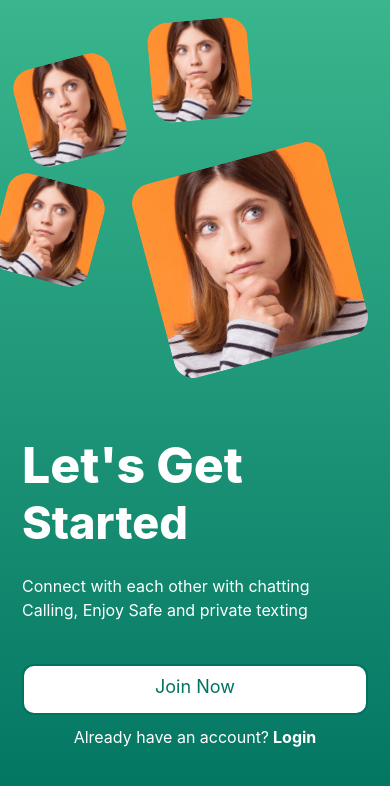
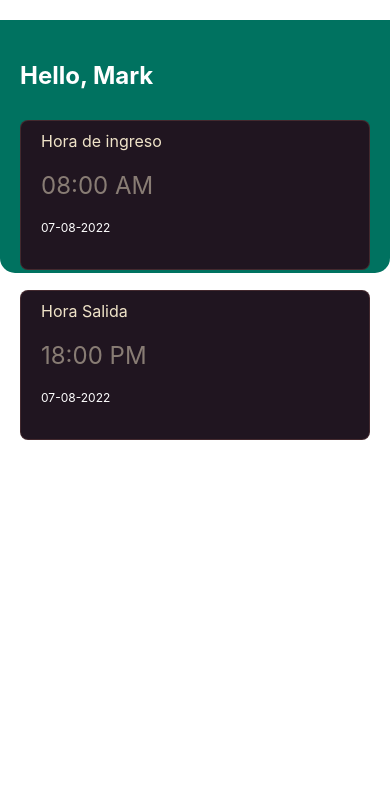
Before and after one commit to luismiguelro/gestion-horas-minas, a React Native app: screen /Dashboard in a window 390 px wide. Shown: the top 786 px of the page. Built offline with nearby package versions, Linux system fonts and the light colour scheme.

Commit message:
[add] Seccion dashboard: screen y hora ingreso/salida

```diff
--- a/App.tsx
+++ b/App.tsx
@@ -1,3 +1,4 @@
+/* eslint-disable react/react-in-jsx-scope */
 /* eslint-disable prettier/prettier */
 /**
  * Sample React Native App
@@ -5,13 +6,10 @@
  *
  * @format
  */
-
-import React from 'react';
-import {  } from 'react-native';
 import {NavigationContainer} from '@react-navigation/native';
 import { Login,Signup, Welcome } from './login';
 import { createNativeStackNavigator } from '@react-navigation/native-stack';
-
+import { Dashboard } from './dashboard';
 const Stack = createNativeStackNavigator();
 export default function App(){
     return (
@@ -39,6 +37,13 @@ export default function App(){
                         headerShown:false,
                     }}
                 />
+                <Stack.Screen
+                    name="Dashboard"
+                    component={Dashboard}
+                    options={{
+                        headerShown:false,
+                    }}
+                />
             </Stack.Navigator>
       </NavigationContainer>
     );
--- /dev/null
+++ b/dashboard/components/DashboardCard.js
@@ -0,0 +1,61 @@
+/* eslint-disable prettier/prettier */
+import { View, Text, StyleSheet } from 'react-native';
+import React from 'react';
+const DashboardCard = ({ cardTitle, totalAmount, dateText, icon }) => {
+  return (
+    <View style={styles.card}>
+      <Text style={styles.cardTitle}>{cardTitle}</Text>
+      <View style={styles.cardContent}>
+        <View style={styles.cardText}>
+          <Text style={styles.totalAmount}>{totalAmount}</Text>
+          <Text style={styles.dateText}>{dateText}</Text>
+        </View>
+        <View style={styles.iconContainer}>{icon}</View>
+      </View>
+    </View>
+  );
+};
+
+const styles = StyleSheet.create({
+  card: {
+    backgroundColor: '#201520',
+    borderColor: '#70434170',
+    borderWidth: 1.5,
+    borderRadius: 8,
+    minHeight: 150,
+    marginHorizontal: 20,
+    marginVertical: 10,
+    paddingVertical: 10,
+    paddingHorizontal: 20,
+  },
+  cardTitle: {
+    color: '#EFE3C8',
+    fontSize: 16,
+  },
+  cardContent: {
+    flexDirection: 'row',
+    justifyContent: 'space-between',
+  },
+  cardText: {
+    justifyContent: 'center',
+    alignItems: 'flex-start',
+    flex: 1,
+    paddingTop: 20,
+  },
+  totalAmount: {
+    color: '#EFE3C880',
+    fontSize: 24,
+    marginBottom: 20,
+  },
+  dateText: {
+    color: 'white',
+    fontSize: 12,
+  },
+  iconContainer: {
+    justifyContent: 'center',
+    alignItems: 'center',
+    flex: 1,
+  },
+});
+
+export default DashboardCard;
--- /dev/null
+++ b/dashboard/index.js
@@ -0,0 +1,4 @@
+/* eslint-disable prettier/prettier */
+/* eslint-disable no-unused-vars */
+import Dashboard from './screens/Dashboard';
+export {Dashboard};
--- /dev/null
+++ b/dashboard/screens/Dashboard.js
@@ -0,0 +1,88 @@
+/* eslint-disable prettier/prettier */
+/* eslint-disable react-native/no-inline-styles */
+
+import { View, Text, SafeAreaView } from 'react-native';
+import React, {useState} from 'react';
+import DashboardCard from '../components/DashboardCard';
+import COLORS from '../../assets/constants/colors';
+
+const Dashboard = () => {
+  const [user, setUser] = useState('Mark');
+  return (
+    <SafeAreaView style={styles.container  }>
+      <View style={styles.dashboardHeader}>
+        <View style={styles.headerIcons}>
+          <Text style={{ color: 'white', fontSize: 18 }}>Dashboard</Text>
+        </View>
+        <View style={styles.userIcon}/>
+      </View>
+      <View style={styles.background} />
+      <Text style={styles.greeting}>Hello, {user}</Text>
+      <DashboardCard
+        cardTitle="Hora de ingreso"
+        totalAmount={'08:00 AM'}
+        dateText="07-08-2022"
+      />
+
+      <DashboardCard
+        cardTitle="Hora Salida"
+        totalAmount={'18:00 PM'}
+        dateText="07-08-2022"
+      />
+    </SafeAreaView>
+  );
+};
+
+const styles = {
+  container: {
+    flex: 1,
+    paddingTop: 20,
+    backgroundColor: COLORS.white,
+  },
+  header: {
+    height: 55,
+    zIndex: 20,
+    marginTop: 8,
+    flexDirection: 'row',
+    justifyContent: 'space-between',
+    alignItems: 'center',
+    paddingHorizontal: 12,
+  },
+  headerContent: {
+    flexDirection: 'row',
+    gap: 4,
+    justifyContent: 'center',
+    alignItems: 'center',
+  },
+  headerText: {
+    color: 'white',
+    fontSize: 20,
+  },
+  userIconContainer: {
+    width: 40,
+    height: 40,
+    backgroundColor: '#704341',
+    justifyContent: 'center',
+    alignItems: 'center',
+    borderRadius: 20,
+  },
+  background: {
+    width: '100%',
+    height: '30%',
+    backgroundColor: COLORS.primary,
+    borderBottomLeftRadius:15,
+    borderBottomRightRadius:15,
+    position: 'absolute',
+  },
+  greeting: {
+    color: 'white',
+    marginTop: 20,
+    marginBottom: 20,
+    fontSize: 24,
+    fontWeight: 'bold',
+    marginLeft: 20,
+  },
+};
+
+
+export default Dashboard;
--- a/login/components/Button.js
+++ b/login/components/Button.js
@@ -2,7 +2,7 @@
 /* eslint-disable react-native/no-inline-styles */
 import {Text, TouchableOpacity, StyleSheet } from 'react-native';
 import React from 'react';
-import COLORS from '../constants/colors';
+import COLORS from '../../assets/constants/colors';
 
 const Button = (props) => {
     const filledBgColor = props.color || COLORS.primary,
--- a/login/components/InputPassword.js
+++ b/login/components/InputPassword.js
@@ -2,12 +2,12 @@
 /* eslint-disable react-native/no-inline-styles */
 import { View, Text, TextInput, TouchableOpacity } from 'react-native';
 import React, { useState } from 'react';
-import COLORS from '../constants/colors';
+import COLORS from '../../assets/constants/colors';
 import Ionicons from 'react-native-vector-icons/Ionicons';
 
 const InputPassword = ({headerText,placeholderText}) => {
   // password status
-  const [isPasswordShown, setPasswordShown] = useState(false);
+  const [isPasswordShown, setIsPasswordShown] = useState(false);
   return (
     <View style={{marginBottom:12}}>
     <Text style={{
@@ -30,20 +30,20 @@ const InputPassword = ({headerText,placeholderText}) => {
       <TextInput
       placeholder={placeholderText}
       placeholderTextColor={COLORS.grey}
-      secureTextEntry ={isPasswordShown}
+      secureTextEntry ={!isPasswordShown}
       style={{
         width:'100%',
         color: COLORS.black,
       }}
       />
       <TouchableOpacity
-       onPress={()=>setPasswordShown(!isPasswordShown)}
+       onPress={()=>setIsPasswordShown(!isPasswordShown)}
        style={{
         position: 'absolute',
         right:12,
       }}>
         {
-          isPasswordShown === true ? (<Ionicons name="eye-off" size={24} color={'red'}/>) : (<Ionicons name="eye" size={24} color={'red'}/>)
+          isPasswordShown === true ? (<Ionicons name="eye" size={24} color={'red'}/>) : (<Ionicons name="eye-off" size={24} color={'red'}/>)
         }
       </TouchableOpacity>
     </View>
--- a/login/screens/Login.js
+++ b/login/screens/Login.js
@@ -5,14 +5,16 @@ import React, {useState} from 'react';
 import { View, Text, TextInput, TouchableOpacity,StyleSheet,Image,Pressable} from 'react-native';
 import Checkbox from 'expo-checkbox';
 import { SafeAreaView } from 'react-native-safe-area-context';
-import COLORS from '../constants/colors';
+import COLORS from '../../assets/constants/colors';
 import InputPassword from '../components/InputPassword';
 import Button from '../components/Button';
-import IMAGES from '../constants/images';
+import IMAGES from '../../assets/constants/images';
 
 
 const Login = ({navigation}) => {
+  // Check: remember
   const [isChecked, setIsChecked] = useState(false);
+
   return (
     <SafeAreaView style={{flex:1, backgroundColor:COLORS.white}}>
       <View style={{flex:1, marginHorizontal:22}}>
@@ -76,6 +78,7 @@ const Login = ({navigation}) => {
             marginTop:18,
             marginBottom:4,
           }}
+          onPress={() => navigation.navigate('Dashboard')}
         />
         <View style={{flexDirection:'row', alignItems:'center',marginVertical:20}}>
           <View
--- a/login/screens/Signup.js
+++ b/login/screens/Signup.js
@@ -5,10 +5,10 @@ import React, {useState} from 'react';
 import { View, Text, TextInput, TouchableOpacity,StyleSheet,Image,Pressable} from 'react-native';
 import Checkbox from 'expo-checkbox';
 import { SafeAreaView } from 'react-native-safe-area-context';
-import COLORS from '../constants/colors';
+import COLORS from '../../assets/constants/colors';
 import InputPassword from '../components/InputPassword';
 import Button from '../components/Button';
-import IMAGES from '../constants/images';
+import IMAGES from '../../assets/constants/images';
 
 
 const Signup = ({navigation}) => {
--- a/login/screens/Welcome.js
+++ b/login/screens/Welcome.js
@@ -4,8 +4,8 @@
 /* eslint-disable prettier/prettier */
 import { View, Text, Image, Pressable } from 'react-native';
 import { LinearGradient } from 'react-native-linear-gradient';
-import COLORS from '../constants/colors';
-import IMAGES from '../constants/images';
+import COLORS from '../../assets/constants/colors';
+import IMAGES from '../../assets/constants/images';
 import React from 'react';
 import Button from '../components/Button';
 
```
Also changed, not shown: assets/constants/colors.js (renamed from login/constants/colors.js), assets/constants/images.js (renamed from login/constants/images.js).
